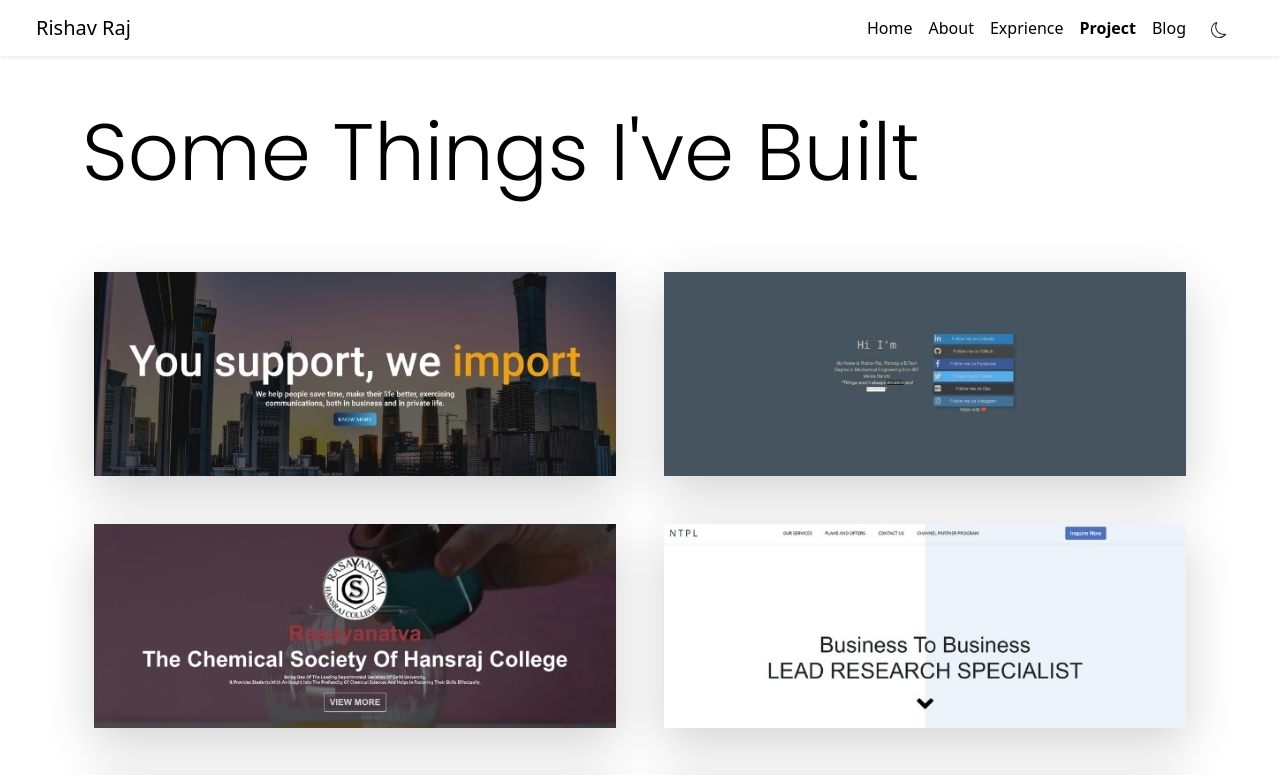
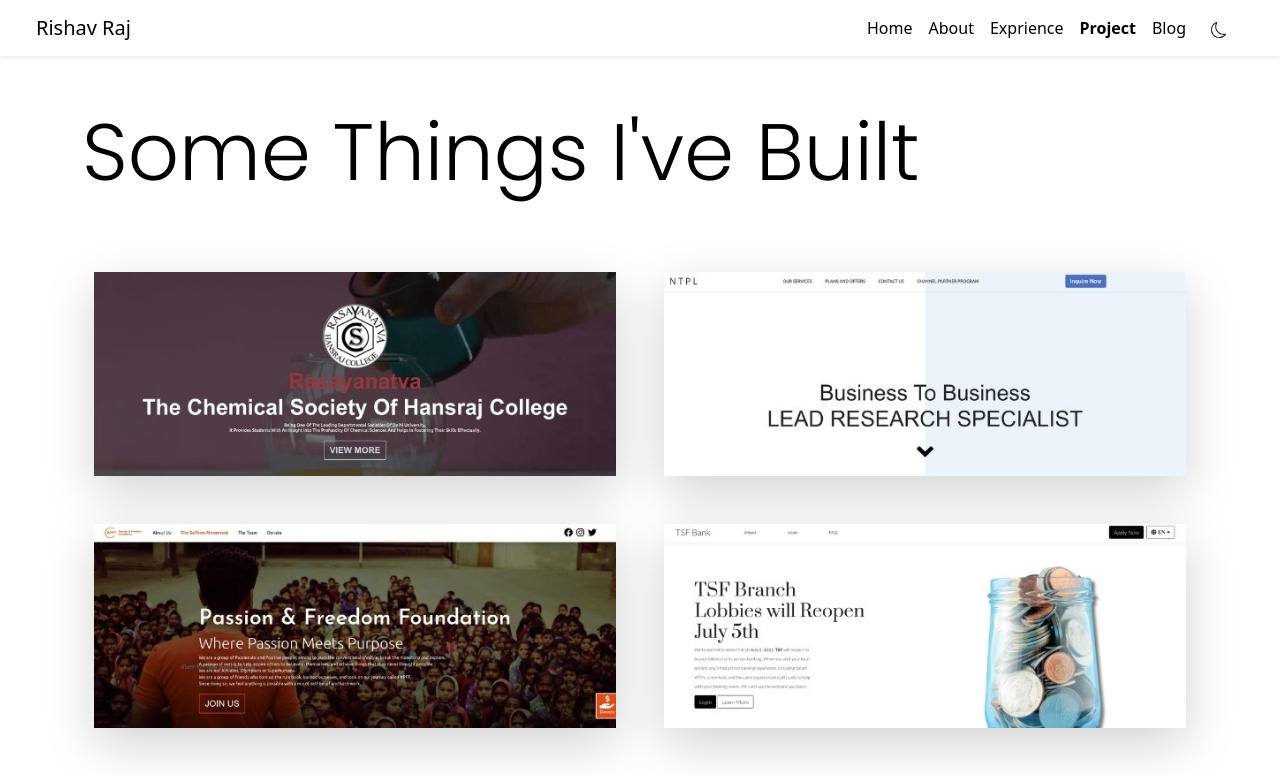
Before and after one commit to iamrishavraj1/iamrishavraj1.github.io, a React (Create React App) app: page /project in a window 1280 px wide. Shown: the top 775 px of the page. Built offline with nearby package versions, Linux system fonts and the light colour scheme.

Commit message:
Add projects links

```diff
--- a/src/projectData.js
+++ b/src/projectData.js
@@ -1,28 +1,19 @@
 const project = [
-  {
-    id: 1,
-    image: "./assets/1.jpg",
-    links: "https://github.com/iamrishavraj1/vibrant",
-  },
-  {
-    id: 2,
-    image: "./assets/7.jpg",
-    links: "https://github.com/iamrishavraj1/letsconnect",
-  },
+
   {
     id: 3,
     image: "./assets/3.jpg",
-    links: "https://github.com/iamrishavraj1/RASAYANATVA",
+    links: "https://github.com/iamrishavraj1/Rasayanatva-project",
   },
   {
     id: 4,
     image: "./assets/4.jpg",
-    links: "https://github.com/iamrishavraj1/b2b-",
+    links: "https://github.com/iamrishavraj1/b2b",
   },
   {
     id: 5,
     image: "./assets/5.jpg",
-    links: "https://github.com/iamrishavraj1/pff",
+    links: "https://github.com/iamrishavraj1/PFF-project",
   },
   {
     id: 6,
```
